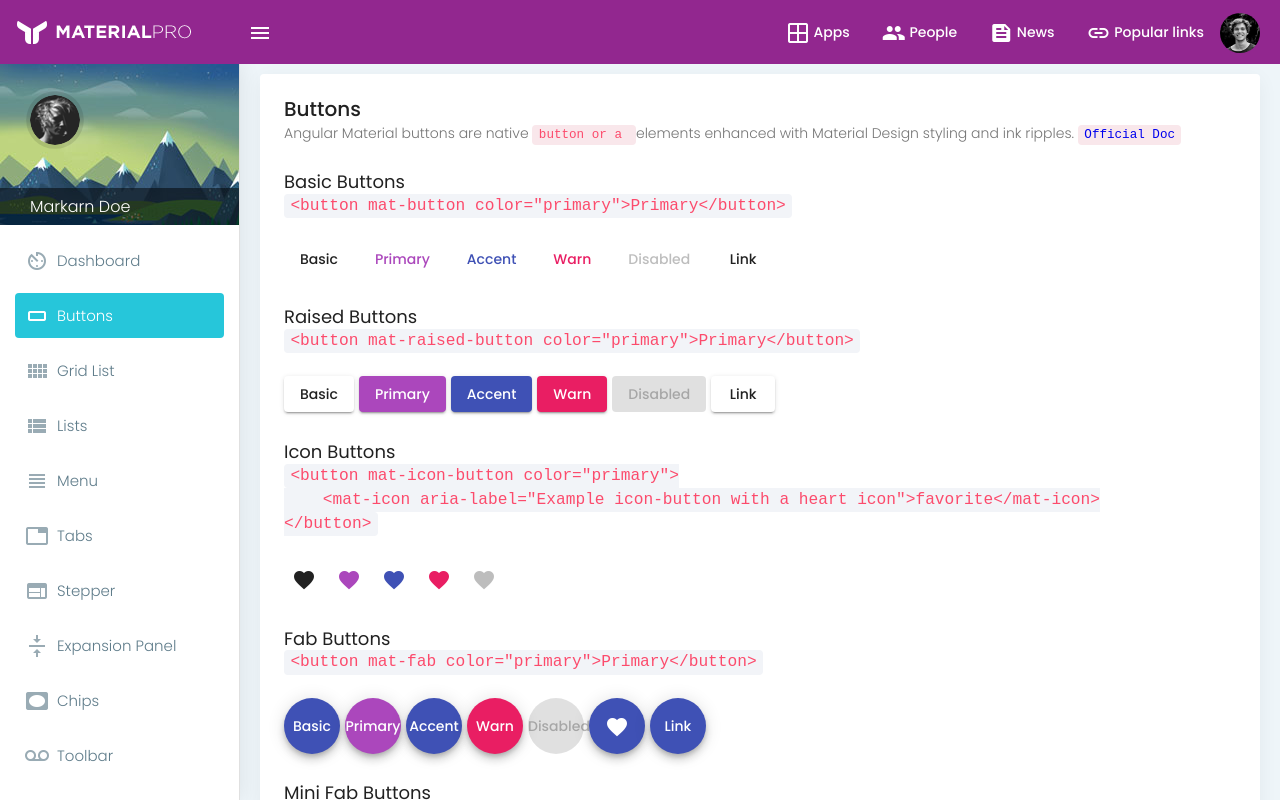
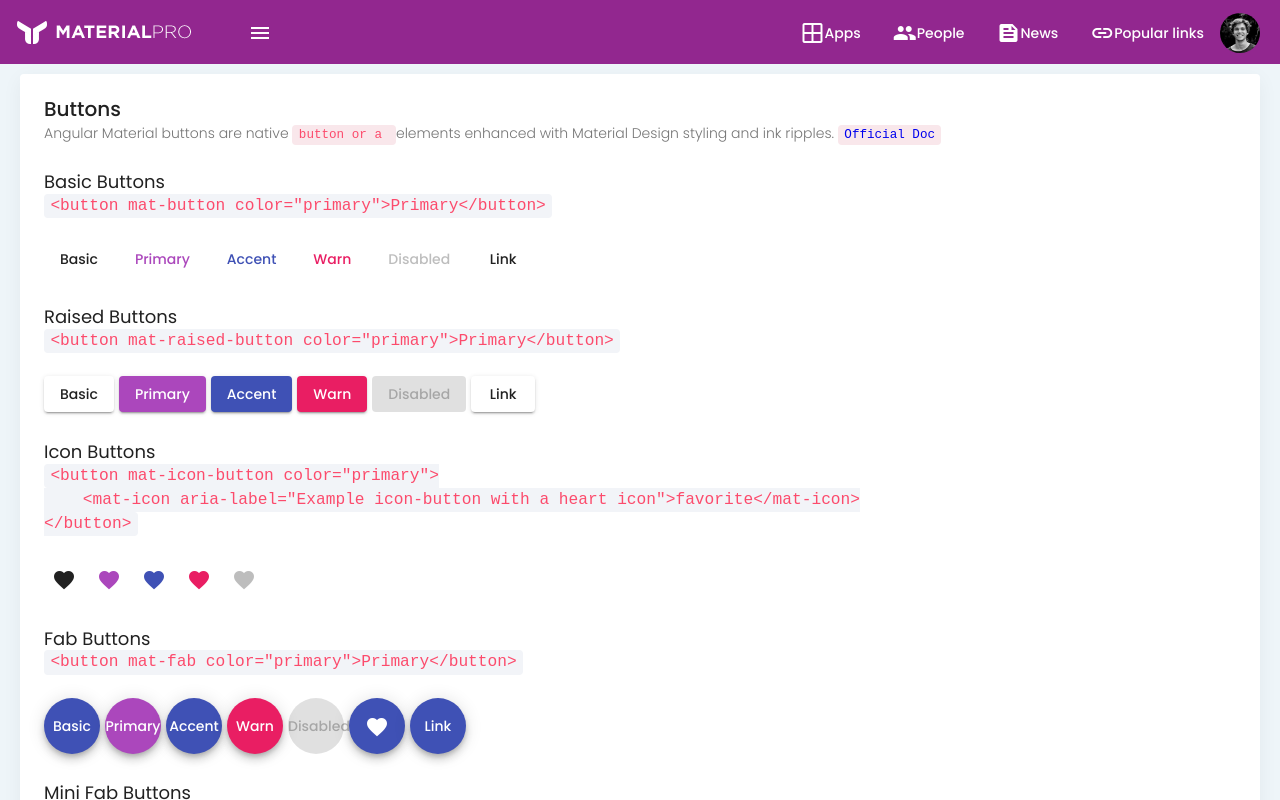
Before and after one commit to ravikumargh/dc, an Angular app: page /button in a window 1280 px wide. Built offline with nearby package versions, Linux system fonts and the light colour scheme.

Commit message:
no message

```diff
--- a/src/app/layouts/full/full.component.html
+++ b/src/app/layouts/full/full.component.html
@@ -60,7 +60,7 @@
         <!-- ============================================================== -->
         <!-- Sidebar - style you can find in sidebar.scss -->
         <!-- ============================================================== -->
-        <mat-sidenav #snav id="snav" class="dark-sidebar pl-xs" [mode]="mobileQuery.matches ? 'side' : 'over'" fixedTopGap="0" [opened]="mobileQuery.matches" [disableClose]="mobileQuery.matches"  >
+        <mat-sidenav #snav id="snav" class="dark-sidebar pl-xs" [mode]="mobileQuery.matches ? 'side' : 'over'" fixedTopGap="0" [opened]="false" [disableClose]="mobileQuery.matches"  >
 
                 <app-sidebar></app-sidebar>
 
--- a/src/app/layouts/full/header/header.component.html
+++ b/src/app/layouts/full/header/header.component.html
@@ -3,16 +3,20 @@
 <!-- Profile - style you can find in header.scss -->
 <!-- ============================================================== -->
 <button mat-button color="Basic" (click)="openAppsPage()">
-    <mat-icon aria-label="Example icon-button with a heart icon">window</mat-icon> Apps
+    <mat-icon aria-label="Example icon-button with a heart icon">window</mat-icon>
+    <span fxShow="false" fxShow.gt-xs>Apps</span>
 </button>
 <button mat-button color="Basic" (click)="openPeoplePage()">
-    <mat-icon aria-label="Example icon-button with a heart icon">group</mat-icon> People
+    <mat-icon aria-label="Example icon-button with a heart icon">group</mat-icon>
+    <span fxShow="false" fxShow.gt-xs>People</span>
 </button>
 <button mat-button color="Basic" (click)="openNewsPage()">
-    <mat-icon aria-label="Example icon-button with a heart icon">feed</mat-icon> News
+    <mat-icon aria-label="Example icon-button with a heart icon">feed</mat-icon>
+    <span fxShow="false" fxShow.gt-xs>News</span>
 </button>
 <button mat-button color="Basic" (click)="sidenav.toggle()">
-    <mat-icon aria-label="Example icon-button with a heart icon">link</mat-icon> Popular links
+    <mat-icon aria-label="Example icon-button with a heart icon">link</mat-icon>
+    <span fxShow="false" fxShow.gt-xs>Popular links</span>
 </button>
 
 <button [matMenuTriggerFor]="profile" mat-icon-button class="m-r-5"> <img src="assets/images/users/1.jpg" alt="user" class="profile-pic"> </button>
```
